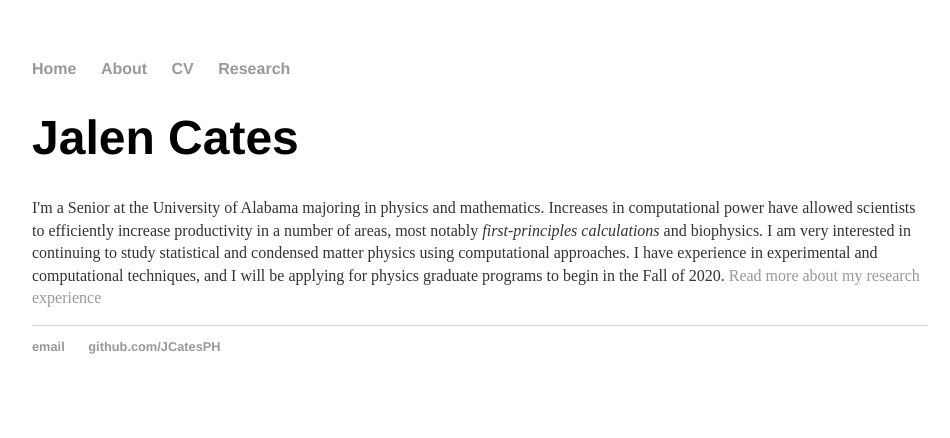
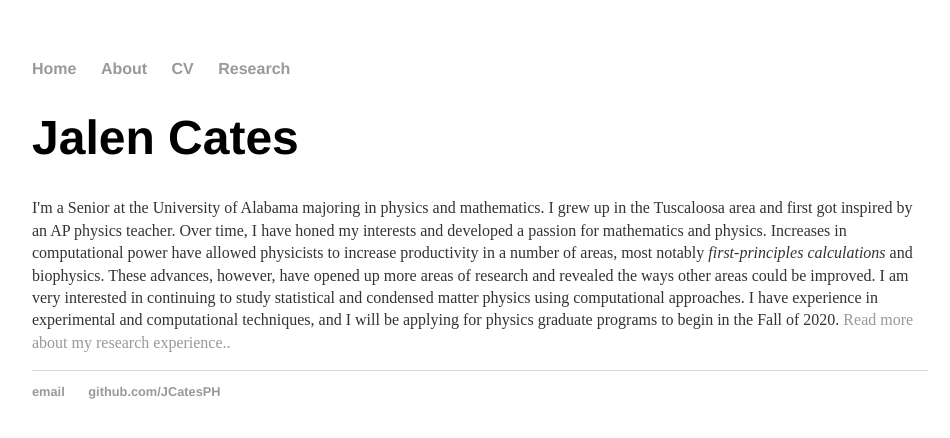
Before and after one commit to JCatesPH/JCatesPH.github.io, a Jekyll site: the page built from index.html, in a window 1280 px wide. Shown: the top 438 px of the page, without its empty margins (160-1110 px from the left). Built offline with Jekyll 4.4.1, drawn with Linux system fonts in a browser that asks for light colours.

Commit message:
Fixes and adding ML project to research page

```diff
--- a/index.html
+++ b/index.html
@@ -4,8 +4,7 @@
 ---
 <div class="blurb">
 	<h1>Jalen Cates</h1>
-	<p>I'm a Senior at the University of Alabama majoring in physics and mathematics. Increases in computational power have allowed scientists to efficiently increase productivity in a number of areas, most notably <em>first-principles calculations</em> and biophysics. I am very interested in continuing to study statistical and condensed matter physics using computational approaches. I have experience in experimental and computational techniques, and I will be applying for physics graduate programs to begin in the Fall of 2020.
-
-	<a href=/research>Read more about my research experience</a></p>
+	<p>I'm a Senior at the University of Alabama majoring in physics and mathematics. I grew up in the Tuscaloosa area and first got inspired by an AP physics teacher. Over time, I have honed my interests and developed a passion for mathematics and physics. Increases in computational power have allowed physicists to increase productivity in a number of areas, most notably <em>first-principles calculations</em> and biophysics. These advances, however, have opened up more areas of research and revealed the ways other areas could be improved. I am very interested in continuing to study statistical and condensed matter physics using computational approaches. I have experience in experimental and computational techniques, and I will be applying for physics graduate programs to begin in the Fall of 2020.
+	<a href=/research>Read more about my research experience..</a></p>
 
 </div><!-- /.blurb -->
--- a/research/index.html
+++ b/research/index.html
@@ -6,5 +6,9 @@
     <h1>My Projects</h1>
     <h2>Efficient Computation of Quantum Properties with a GPU</h2>
     <h3>May 2019 - Present</h3>
-	<p>I have been assisting <a href=http://tsegroup.ua.edu>Assistant Professor Tse</a>with implementing algorithms that would calculate quantities like the spin susceptibility of a two-dimensional material. The analytic solutions to these problems can be complicated and ugly expressions. Even the best implementations of Monte-Carlo integration will be very slow when run on the CPU, so we began by trying to use Numba's cuda interface. This was still too slow for values of interest. Current efforts are directed towards a C/C++ cuda version, which builds on <a href=http://madgraph.kek.jp/KEK/GPU/index.html>gVegas</a>.</p>
+    <p>I have been assisting <a href=http://tsegroup.ua.edu>Assistant Professor Tse</a> with implementing algorithms that would calculate quantities like the spin susceptibility of a two-dimensional material. The analytic solutions to these problems can be complicated and ugly expressions. Even the best implementations of Monte-Carlo integration will be very slow calculating these properties when run on the CPU, so we began by trying to use <a href=https://github.com/JCatesPH/zmc-numba>Numba's cuda interface</a>. This was still too slow for values of interest. <a href=https://github.com/JCatesPH/gvegas-tse>Current efforts</a> are directed towards a C/C++ cuda version, which builds on <a href=http://madgraph.kek.jp/KEK/GPU/index.html>gVegas</a>.</p>
+
+    <h2>Identification and Quantification of Chemical Vapors with Novel Sensors</h2>
+    <h3>May 2019 - Present</h3>
+	<p><a href=http://hauserlab.ua.edu>Assistant Professor Hauser</a> has been working on impedance-based chemical sensors for a few years, but any chemical sensor requires algorithms to interpret the complex output of the system. I have been working independently to write machine learning algorithms in python and tensorflow. The goal is a robust, cheap, and small system that can identify chemicals of interest.</p>
 </div><!-- /.blurb -->
```
